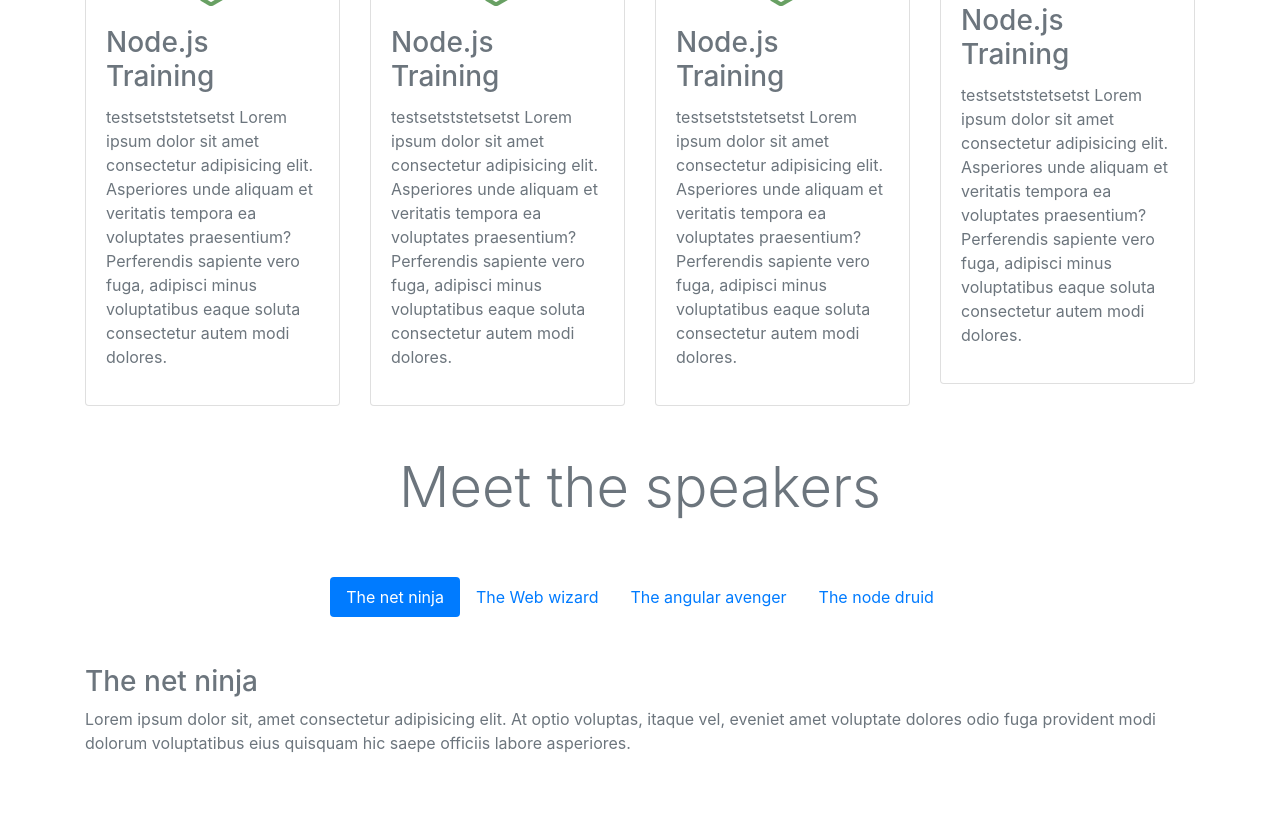
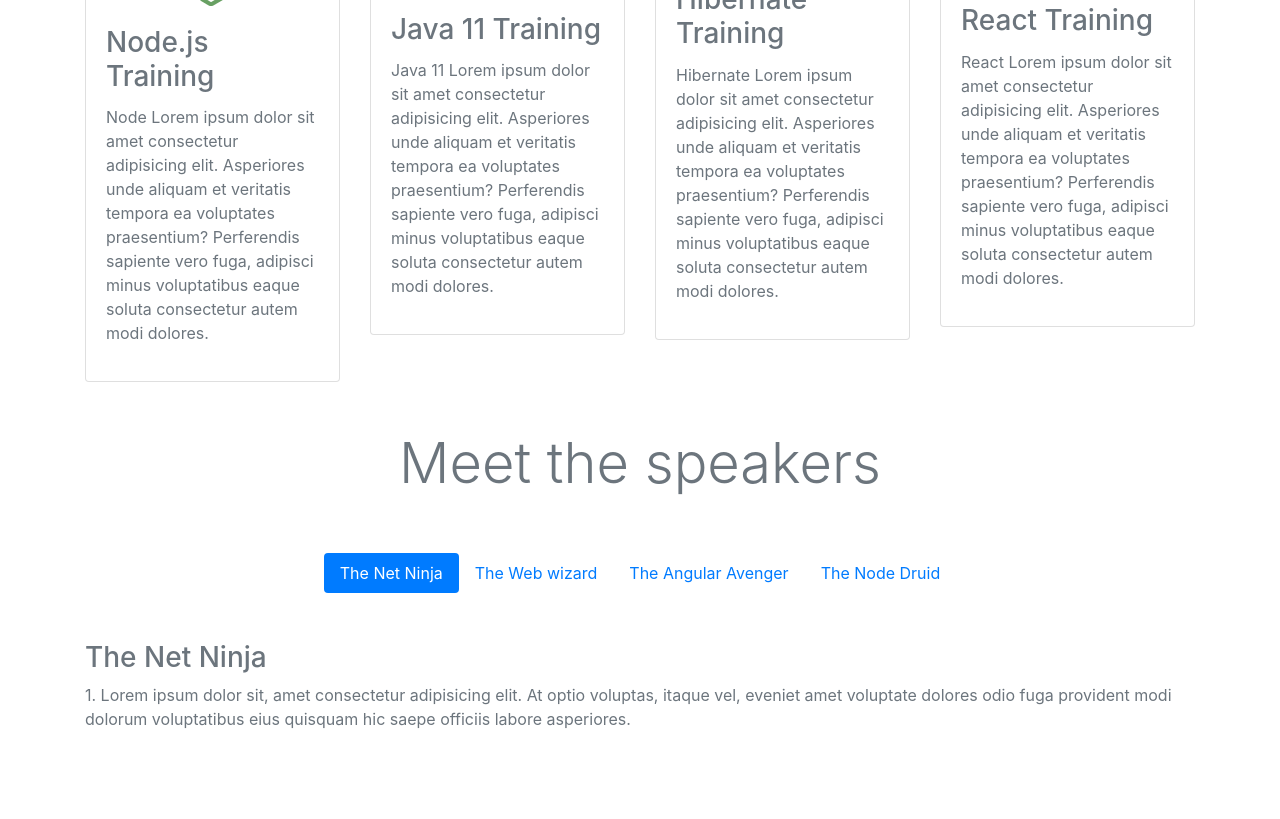
Before and after one commit to lukaszspyra-self-study/bootstrap-4-learning, a plain HTML site: page index.html in a window 1280 px wide. Shown: the part 479-1298 px from the top of the page. After the commit the page ends 1274 px from the top, so only its background shows below. Drawn offline with nearby package versions, Linux system fonts and the light colour scheme.

Commit message:
Update index.html

```diff
--- a/index.html
+++ b/index.html
@@ -19,6 +19,7 @@
         <p class="lead"> A guiding light to something...</p>
       </div>
     </div>
+
     <!-- cards section-->
     <div class="container text-muted">
       <div class="row">
@@ -26,29 +27,26 @@
           <div class="card">
             <img src="/img/node.png" alt="name" class="card-img-top img-fluid"/>
             <div class="card-body">
-
               <h3 class="card-title">Node.js Training</h3>
-          <p>testsetststetsetst Lorem ipsum dolor sit amet consectetur adipisicing elit. Asperiores unde aliquam et veritatis tempora ea voluptates praesentium? Perferendis sapiente vero fuga, adipisci minus voluptatibus eaque soluta consectetur autem modi dolores.</p>
+              <p>Node Lorem ipsum dolor sit amet consectetur adipisicing elit. Asperiores unde aliquam et veritatis tempora ea voluptates praesentium? Perferendis sapiente vero fuga, adipisci minus voluptatibus eaque soluta consectetur autem modi dolores.</p>
             </div>
           </div>
         </div>
         <div class="col-md-6 col-lg-3">
           <div class="card">
-        <img src="/img/node.png" alt="name" class="card-img-top img-fluid"/>
+            <img src="/img/java.png" alt="name" class="card-img-top img-fluid"/>
             <div class="card-body">
-
-          <h3 class="card-title">Node.js Training</h3>
-          <p>testsetststetsetst Lorem ipsum dolor sit amet consectetur adipisicing elit. Asperiores unde aliquam et veritatis tempora ea voluptates praesentium? Perferendis sapiente vero fuga, adipisci minus voluptatibus eaque soluta consectetur autem modi dolores.</p>
+              <h3 class="card-title">Java 11 Training</h3>
+              <p>Java 11 Lorem ipsum dolor sit amet consectetur adipisicing elit. Asperiores unde aliquam et veritatis tempora ea voluptates praesentium? Perferendis sapiente vero fuga, adipisci minus voluptatibus eaque soluta consectetur autem modi dolores.</p>
             </div>
           </div>
         </div>
         <div class="col-md-6 col-lg-3">
           <div class="card">
-        <img src="/img/node.png" alt="name" class="card-img-top img-fluid"/>
+            <img src="/img/hibernate.png" alt="name" class="card-img-top img-fluid"/>
             <div class="card-body">
-
-          <h3 class="card-title">Node.js Training</h3>
-          <p>testsetststetsetst Lorem ipsum dolor sit amet consectetur adipisicing elit. Asperiores unde aliquam et veritatis tempora ea voluptates praesentium? Perferendis sapiente vero fuga, adipisci minus voluptatibus eaque soluta consectetur autem modi dolores.</p>
+              <h3 class="card-title">Hibernate Training</h3>
+              <p>Hibernate Lorem ipsum dolor sit amet consectetur adipisicing elit. Asperiores unde aliquam et veritatis tempora ea voluptates praesentium? Perferendis sapiente vero fuga, adipisci minus voluptatibus eaque soluta consectetur autem modi dolores.</p>
             </div>
           </div>
         </div>
@@ -56,50 +54,41 @@
           <div class="card">
             <img src="/img/react.png" alt="name" class="card-img-top img-fluid"/>
             <div class="card-body">
-
-          <h3 class="card-title">Node.js Training</h3>
-          <p>testsetststetsetst Lorem ipsum dolor sit amet consectetur adipisicing elit. Asperiores unde aliquam et veritatis tempora ea voluptates praesentium? Perferendis sapiente vero fuga, adipisci minus voluptatibus eaque soluta consectetur autem modi dolores.</p>
+              <h3 class="card-title">React Training</h3>
+              <p>React Lorem ipsum dolor sit amet consectetur adipisicing elit. Asperiores unde aliquam et veritatis tempora ea voluptates praesentium? Perferendis sapiente vero fuga, adipisci minus voluptatibus eaque soluta consectetur autem modi dolores.</p>
             </div>
           </div>
         </div>
       </div>
+
+      <!-- Nav Section-->
       <h2 class="display-4 text-center py-5">Meet the speakers  </h2>
-
       <nav class="nav justify-content-center nav-pills flex-column flex-md-row">
-      <a class="nav-link active" href="#ninja" data-toggle="tab">The net ninja</a>
+        <a class="nav-link active" href="#ninja" data-toggle="tab">The Net Ninja</a>
         <a class="nav-link" href="#wizard" data-toggle="tab">The Web wizard</a>
-      <a class="nav-link" href="#avenger" data-toggle="tab">The angular avenger</a>
-      <a class="nav-link" href="#druid" data-toggle="tab">The node druid</a>
+        <a class="nav-link" href="#avenger" data-toggle="tab">The Angular Avenger</a>
+        <a class="nav-link" href="#druid" data-toggle="tab">The Node Druid</a>
       </nav>
 
+        <!-- Nav content section-->
         <div class="tab-content py-5">
           <div class="tab-pane active" id="ninja">
-        <h3>The net ninja</h3>
-        <p>Lorem ipsum dolor sit, amet consectetur adipisicing elit. At optio voluptas, itaque vel, eveniet amet voluptate dolores odio fuga provident modi dolorum voluptatibus eius quisquam hic saepe officiis labore asperiores.</p>
+            <h3>The Net Ninja</h3>
+            <p>1. Lorem ipsum dolor sit, amet consectetur adipisicing elit. At optio voluptas, itaque vel, eveniet amet voluptate dolores odio fuga provident modi dolorum voluptatibus eius quisquam hic saepe officiis labore asperiores.</p>
           </div>
           <div class="tab-pane" id="wizard">
             <h3>The Web wizard</h3>
-        <p>Lorem ipsum dolor sit, amet consectetur adipisicing elit. At optio voluptas, itaque vel, eveniet amet voluptate dolores odio fuga provident modi dolorum voluptatibus eius quisquam hic saepe officiis labore asperiores.</p>
+            <p>2. Lorem ipsum dolor sit, amet consectetur adipisicing elit. At optio voluptas, itaque vel, eveniet amet voluptate dolores odio fuga provident modi dolorum voluptatibus eius quisquam hic saepe officiis labore asperiores.</p>
           </div>
           <div class="tab-pane" id="avenger">
-        <h3>The angular avenger</h3>
-        <p>3Lorem ipsum dolor sit, amet consectetur adipisicing elit. At optio voluptas, itaque vel, eveniet amet voluptate dolores odio fuga provident modi dolorum voluptatibus eius quisquam hic saepe officiis labore asperiores.</p>
+            <h3>The Angular Avenger</h3>
+            <p>3. Lorem ipsum dolor sit, amet consectetur adipisicing elit. At optio voluptas, itaque vel, eveniet amet voluptate dolores odio fuga provident modi dolorum voluptatibus eius quisquam hic saepe officiis labore asperiores.</p>
           </div>
           <div class="tab-pane" id="druid">
-        <h3>The Node druid</h3>
-        <p>4Lorem ipsum dolor sit, amet consectetur adipisicing elit. At optio voluptas, itaque vel, eveniet amet voluptate dolores odio fuga provident modi dolorum voluptatibus eius quisquam hic saepe officiis labore asperiores.</p>
+            <h3>The Node Druid</h3>
+            <p>4. Lorem ipsum dolor sit, amet consectetur adipisicing elit. At optio voluptas, itaque vel, eveniet amet voluptate dolores odio fuga provident modi dolorum voluptatibus eius quisquam hic saepe officiis labore asperiores.</p>
           </div>
-
-
         </div>
-
-
-
-
-
-
-
-
       </div>
 
     <!-- Optional JavaScript -->
@@ -107,5 +96,6 @@
     <script src="https://code.jquery.com/jquery-3.4.1.slim.min.js" integrity="sha384-J6qa4849blE2+poT4WnyKhv5vZF5SrPo0iEjwBvKU7imGFAV0wwj1yYfoRSJoZ+n" crossorigin="anonymous"></script>
     <script src="https://cdn.jsdelivr.net/npm/popper.js@1.16.0/dist/umd/popper.min.js" integrity="sha384-Q6E9RHvbIyZFJoft+2mJbHaEWldlvI9IOYy5n3zV9zzTtmI3UksdQRVvoxMfooAo" crossorigin="anonymous"></script>
     <script src="https://stackpath.bootstrapcdn.com/bootstrap/4.4.1/js/bootstrap.min.js" integrity="sha384-wfSDF2E50Y2D1uUdj0O3uMBJnjuUD4Ih7YwaYd1iqfktj0Uod8GCExl3Og8ifwB6" crossorigin="anonymous"></script>
+
   </body>
 </html>
```
Also changed, not shown: img/hibernate.png (added), img/java.png (added). Lines whose indentation alone changed are shown as unchanged.
